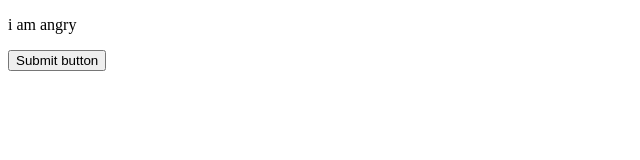
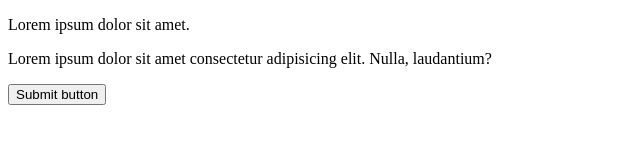
Before and after one commit to kiruthiga378900/gitpp, a plain HTML site: page index.html in a window 1280 px wide. Shown: the whole page, without its empty margins (0-640 px from the left). Drawn offline with Linux system fonts and the light colour scheme.

Commit message:
Updated everything

```diff
--- a/index.html
+++ b/index.html
@@ -1,6 +1,7 @@
 <!DOCTYPE html>
 <body>
-    <p>i am angry</p>
+    <p>Lorem ipsum dolor sit amet.</p>
+    <p>Lorem ipsum dolor sit amet consectetur adipisicing elit. Nulla, laudantium?</p>
     <button>Submit button</button>
 </body>
 </DOCTYPE>
```
Also changed, not shown: user.html (+1 -1 lines).
